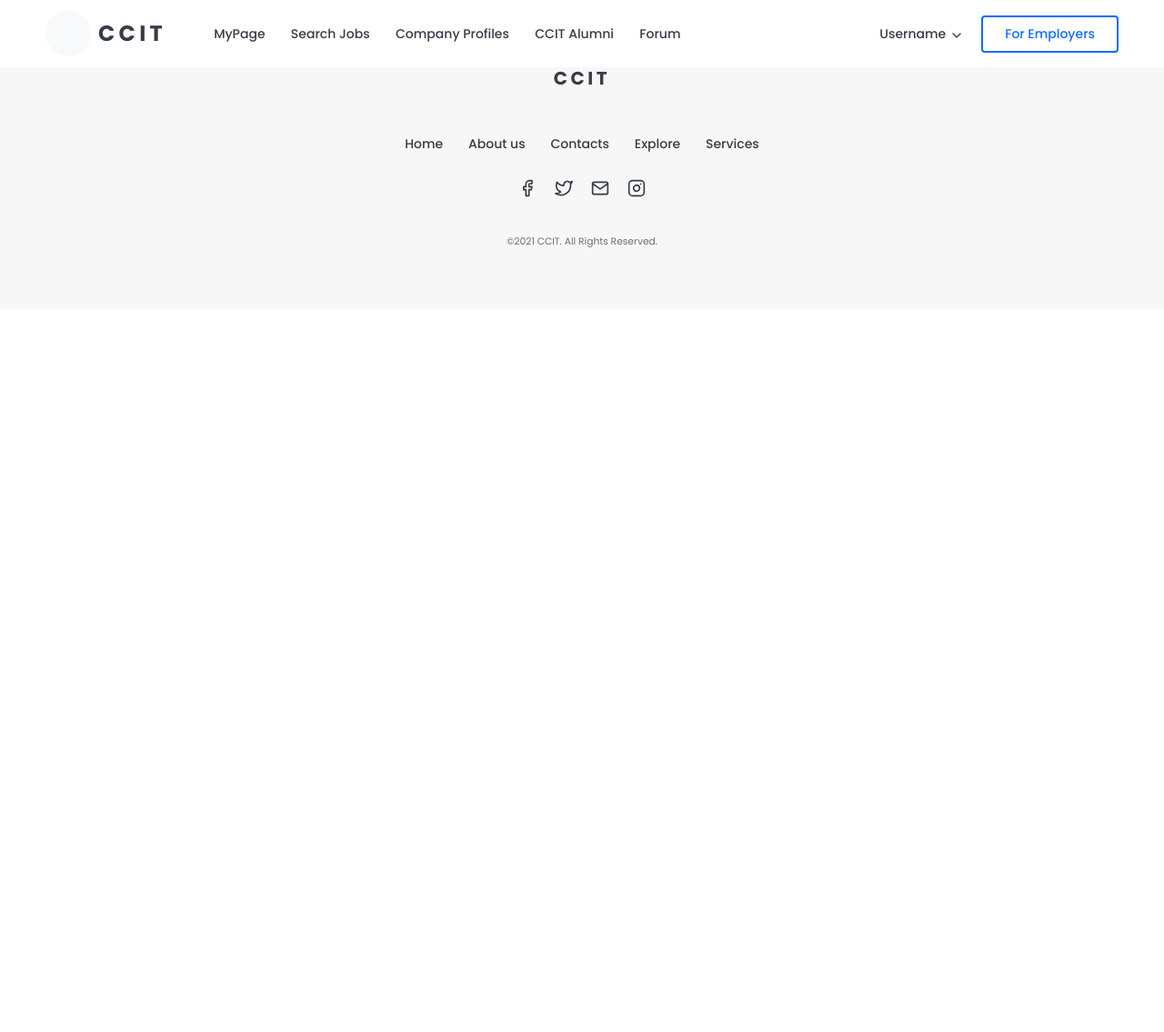
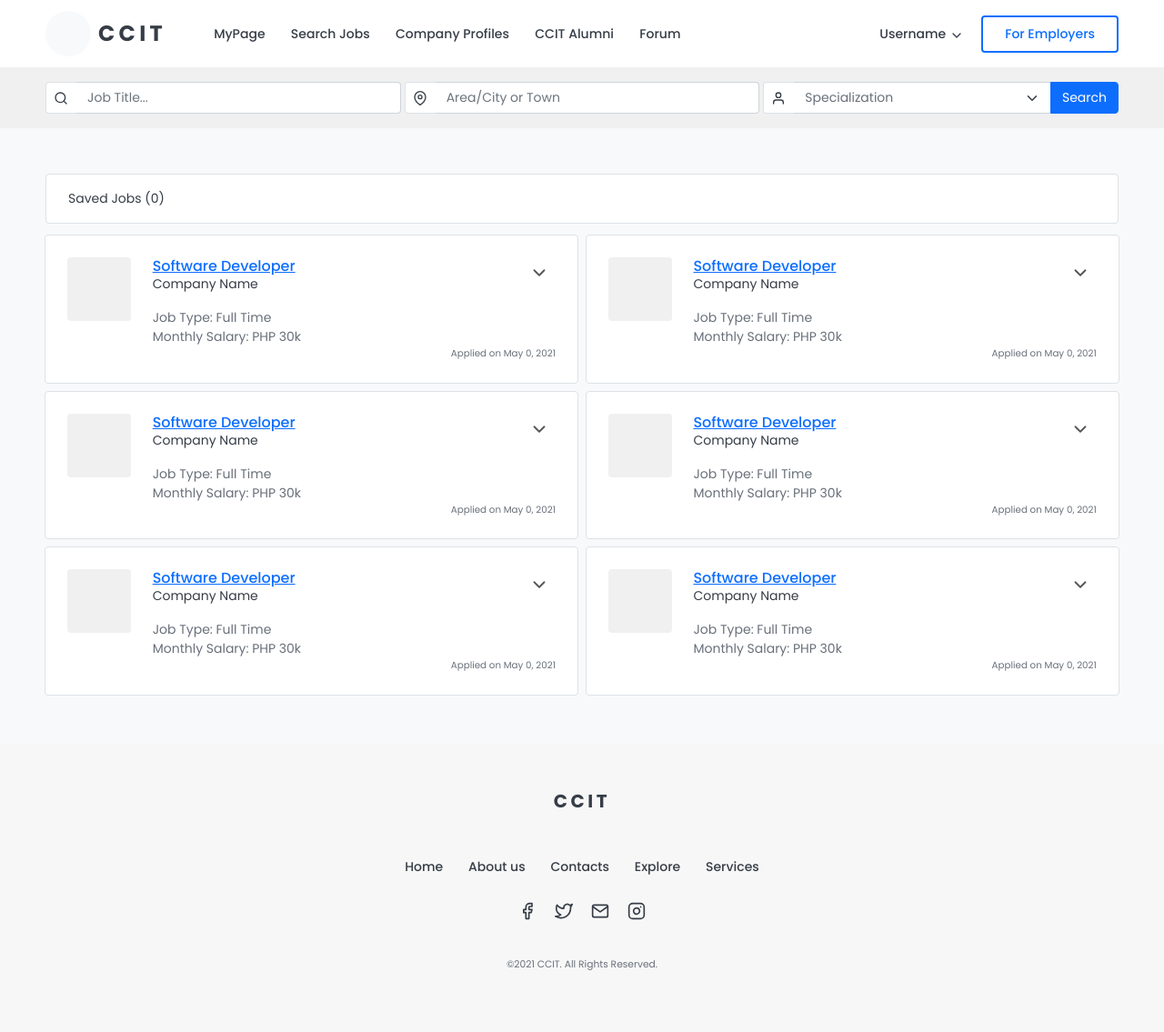
Before and after one commit to jrome-09/PortalProject, a PHP site: page /Candidate/bookmarks.php in a window 1280 px wide. Shown: the whole page at 91% size. Before the commit the page ends 272 px from the top, so only its background shows below. Run offline with PHP 8.4, Linux system fonts and the light colour scheme; some libraries are stand-ins or nearby versions.

Commit message:
Modifying Bookmarks

```diff
--- a/Candidate/bookmarks.php
+++ b/Candidate/bookmarks.php
@@ -1,6 +1,7 @@
 <?php
 require "../html/head.html";
 ?>
+
 <body>
 	<div id="spinner-wrapper" class="d-flex justify-content-center align-items-center">
 		<div class="spinner-border text-primary" role="status">
@@ -14,10 +15,90 @@ require "../html/head.html";
 	?>
 
 	<main>
-        Hello this is the bookmarks!
+		<div class="background-thicker-light">
+			<div class="max-width-container pb-3 mt-3">
+				<form action="#" class="mt-4">
+					<div class="d-flex align-items-center">
+						<div class="input-group flex-nowrap me-1">
+							<div class="border px-2 d-flex justify-content-center align-items-center border-end-0 rounded-start bg-white">
+								<span data-feather="search" class="color-black"></span>
+							</div>
+							<input type="text" class="form-control border-start-0 fontsize-14" placeholder="Job Title...">
+						</div>
+						<div class="input-group flex-nowrap me-1">
+							<div class="border px-2 d-flex justify-content-center align-items-center border-end-0 rounded-start bg-white">
+								<span data-feather="map-pin" class="color-black"></span>
+							</div>
+							<input type="text" class="form-control fontsize-14 border-start-0" placeholder="Area/City or Town">
+						</div>
+						<div class="input-group">
+							<div class="border px-2 d-flex justify-content-center align-items-center border-end-0 rounded-start bg-white">
+								<span data-feather="user" class="color-black"></span>
+							</div>
+							<select name="" id="searchSelect" class="form-select color-light border-start-0 fontsize-14">
+								<option selected>Specialization</option>
+								<option value="1">One</option>
+								<option value="2">Two</option>
+								<option value="3">Three</option>
+							</select>
+							<button class="btn btn-primary fontsize-14" type="button">Search</button>
+						</div>
+					</div>
+				</form>
+			</div>
+		</div>
+		<div class="bg-light">
+			<div class="max-width-container">
+				<div class="bg-white border rounded px-4 py-3 mb-2">
+					<p class="color-black fontsize-14 m-0">Saved Jobs (0)</p>
+				</div>
+				<div class="row" id="application-row-container">
+					<div class="col-md-6 p-1" id="multiply-application">
+						<div class="bg-white rounded border p-4 shadow-sm-hover">
+							<div class="row">
+								<div class="col-lg-2">
+									<div class="d-flex justify-content-start align-items-center">
+										<div class="image-container rounded background-thicker-light mb-2 d-block" style="height: 70px; width: 70px; min-width: 70px;">
+
+										</div>
+									</div>
+								</div>
+								<div class="col-lg-10">
+
+									<div class="btn-group float-end">
+										<button type="button" class="btn p-1 border-1 rounded-circle hover-text-primary hover-text-feather" data-bs-toggle="dropdown"><span data-feather="chevron-down" style="height: 22px; width: 22px;"></span></button>
+										<ul class="dropdown-menu mt-1 p-2">
+											<li><a href="#" class="dropdown-item rounded py-2 pe-5 color-light fontsize-14 font-400">Remove Bookmark</a></li>
+											<li><a href="#" class="dropdown-item rounded py-2 pe-5 color-light fontsize-14 font-400">Open in New Tab</a></li>
+										</ul>
+									</div>
+
+									<a href="#" onclick="ShowDetails()">
+										<h6 class="mb-0">Software Developer</h6>
+									</a>
+									<p class="color-black fontsize-14">Company Name</p>
+									<p class="color-light fontsize-14 mb-0">Job Type: Full Time</p>
+									<p class="color-light fontsize-14 mb-0">Monthly Salary: PHP 30k</p>
+									<p class="font-super--small color-light text-end m-0">Applied on May 0, 2021</p>
+								</div>
+							</div>
+						</div>
+					</div>
+				</div>
+				<script>
+					for (i = 0; i < 5; i++) {
+						const Mydiv = document.getElementById("multiply-application");
+						var divclone = Mydiv.cloneNode(true);
+						var parentcon = document.getElementById("application-row-container");
+						parentcon.appendChild(divclone);
+					}
+				</script>
+			</div>
+		</div>
 	</main>
 
 	<?php
+	require "../Jobs/details.php";
 	require "../html/footer.html";
 	?>
 	<script src="//cdnjs.cloudflare.com/ajax/libs/ScrollMagic/2.0.7/ScrollMagic.min.js"></script>
--- a/Candidate/candidate-navigation.php
+++ b/Candidate/candidate-navigation.php
@@ -32,7 +32,7 @@
 					<ul class="dropdown-menu mt-1 p-2">
 						<li><a href="#" class="dropdown-item rounded py-2 pe-5 color-light fontsize-14 font-400">User Profile</a></li>
 						<li><a href="../../PortalProject/Candidate/job-applications.php" class="dropdown-item rounded py-2 pe-5 color-light fontsize-14 font-400">Job Applications</a></li>
-						<li><a href="#" class="dropdown-item rounded py-2 pe-5 color-light fontsize-14 font-400">Bookmarks</a></li>
+						<li><a href="../Candidate/bookmarks.php" class="dropdown-item rounded py-2 pe-5 color-light fontsize-14 font-400">Bookmarks</a></li>
 						<li><a href="#" class="dropdown-item rounded py-2 pe-5 color-light fontsize-14 font-400">Logout</a></li>
 					</ul>
 				</div>
--- a/Candidate/candidate.php
+++ b/Candidate/candidate.php
@@ -106,7 +106,7 @@ require "../html/head.html";
                         </div>
                     </a>
                     <div class="text-end mt-4">
-                        <a href="#" type="button" class="btn btn-primary font-500 fontsize-14">Open Bookmarks</a>
+                        <a href="bookmarks.php" type="button" class="btn btn-primary font-500 fontsize-14">Open Bookmarks</a>
                     </div>
                 </div>
 
--- /dev/null
+++ b/Jobs/details.php
@@ -0,0 +1,130 @@
+<style>
+    #job-details {
+        position: fixed;
+        top: -100px;
+        left: 0;
+        right: 0;
+        z-index: 10;
+        height: 550px;
+        overflow: scroll;
+        overflow-x: hidden;
+        visibility: hidden;
+        opacity: 0;
+        transition: 0.8s;
+
+    }
+
+    @keyframes desc-visible {
+        0% {
+            top: -100%;
+            opacity: 0;
+        }
+
+        60% {
+            top: 5.5rem;
+        }
+
+        100% {
+            visibility: visible;
+            top: 5rem;
+            opacity: 100%;
+        }
+    }
+
+    #job-details.visible {
+        visibility: visible;
+        top: 5rem;
+        opacity: 100%;
+        animation-name: desc-visible;
+        animation-duration: 0.8s;
+    }
+
+    #x {
+        height: 24px;
+        width: 24px;
+        transition: 0.4s;
+    }
+</style>
+<div class="max-width-container-sm px-3 py-1 border-top border-bottom" id="job-details">
+    <div class=" p-5 bg-white rounded mb-2 border shadow">
+        <div class="d-flex justify-content-end">
+            <span data-feather="x" class="color-black hover-text-primary" id="x" onclick="ShowDetails()"></span>
+        </div>
+        <div class="row">
+            <div class="col-lg-9">
+                <div class="image-container rounded border bg-light mb-2" style="height: 70px; width: 70px;"></div>
+                <h5 class="color-black mb-0">Software Developer</h5>
+                <p class="color-black fontsize-14">Company Name</p>
+                <p class="color-light fontsize-14 m-0">Salary: PHP 30k-50k Monthly</p>
+                <p class="color-light fontsize-14 m-0">Address: Vigan City Ilocos Sur</p>
+                <p class="color-light fontsize-14">Date Posted: May 1, 2021</p>
+            </div>
+            <div class="col-lg-3 d-flex flex-column justify-content-center ">
+                <div class="btn btn-primary my-2 font-500 py-2 fontsize-14 shadow-sm-hover">Apply now</div>
+                <div class="btn btn-light border my-2 px-1 py-2 fontsize-14 color-black shadow-sm-hover hover-text-primary hover-text-feather"><span data-feather="bookmark"></span> Remove to Bookmarks</div>
+            </div>
+        </div>
+    </div>
+    <div class=" p-5 bg-white rounded border shadow">
+        <p class="fontsize-14 font-400 color-black">Job Highlights</p>
+        <ol class="mb-5">
+            <li class="bullets fontsize-13 color-black mb-1">Job Highlight 1</li>
+            <li class="bullets fontsize-13 color-black mb-1">Job Highlight 2</li>
+            <li class="bullets fontsize-13 color-black mb-1">Job Highlight 3</li>
+        </ol>
+        <p class="font-400 fontsize-14 color-black">Job Details</p>
+        <p class="font-500 fontsize-14 color-black">Job Requirements:</p>
+        <ol>
+            <li class="bullets fontsize-13 color-black mb-1">Fluent in programming language such as C#, ASP.NET.</li>
+            <li class="bullets fontsize-13 color-black mb-1">Fluent in scripting HTML, CSS and JavaScript.</li>
+            <li class="bullets fontsize-13 color-black mb-1">Fluent in MS SQL database and SQL syntax.</li>
+            <li class="bullets fontsize-13 color-black mb-1">Fluent in relevant development software, particularly, Visual Studio, MS SQL.</li>
+            <li class="bullets fontsize-13 color-black mb-1">Experience applying theories related to web, database, interactive and mobile application.</li>
+            <li class="bullets fontsize-13 color-black mb-1">Understanding of basic designing tools such as Photoshop and Illustrator.</li>
+            <li class="bullets fontsize-13 color-black mb-1">Good communication skills.</li>
+            <li class="bullets fontsize-13 color-black mb-1">Ability to manage multiple timelines.</li>
+            <li class="bullets fontsize-13 color-black mb-1">Highly creative in thinking, concepts and designs.</li>
+            <li class="bullets fontsize-13 color-black mb-1">No specific paper qualification is required; anyone with the passion and the above requirement may apply.</li>
+        </ol>
+        <p class="font-500 fontsize-14 color-black">Job Responsibilities/Duties:</p>
+        <ol class="mb-5">
+            <li class="bullets fontsize-13 color-black mb-1">Develop web, interactive, mobile and robotics applications.</li>
+            <li class="bullets fontsize-13 color-black mb-1">Work collaboratively to create design & development concepts.</li>
+            <li class="bullets fontsize-13 color-black mb-1">Collaborate with internal departments to ensure your development are consistent with corporate guidelines.</li>
+            <li class="bullets fontsize-13 color-black mb-1">Translate concepts into actual implementation with a focus on usability and speed.</li>
+            <li class="bullets fontsize-13 color-black mb-1">Handle all software and web development work.</li>
+            <li class="bullets fontsize-13 color-black mb-1">Manage and meet project deadline</li>
+        </ol>
+        <p class="font-500 fontsize-14">Additional Information</p>
+        <p class="fontsize-13 colorblack">Lorem, ipsum dolor sit amet consectetur adipisicing elit. Quaerat nesciunt nobis error. Deserunt voluptas commodi ratione. Dolor necessitatibus quo excepturi quasi obcaecati accusantium inventore assumenda omnis, tempora neque quibusdam quis.</p>
+        <div class="row">
+            <div class="col-md-6">
+                <p class="fontsize-14 font-500 color-black m-0">Career Level</p>
+                <p class="fontsize-13 color-black">Entry Level</p>
+                <p class="fontsize-14 font-500 color-black m-0">Job Type</p>
+                <p class="fontsize-13 color-black">Full Time</p>
+            </div>
+            <div class="col-md-6">
+                <p class="fontsize-14 font-500 color-black m-0">Qualification</p>
+                <p class="fontsize-13 color-black">Diploma, Advanced/Higher/Graduate Diploma</p>
+                <p class="fontsize-14 font-500 color-black m-0">Job Specializations</p>
+                <p class="fontsize-13 color-black">Computer/Information Technology, IT-Software</p>
+            </div>
+        </div>
+        <div class="d-flex justify-content-end mt-5">
+            <a href="#" type="button" class="btn btn-primary px-4 font-500 fontsize-14">Open in New Tab</a>
+        </div>
+    </div>
+</div>
+
+<script>
+    $(document).mouseup(function(e) {
+        const id = document.getElementById('job-details');
+        if (id.classList.contains('visible')) {
+            var container = $("#job-details");
+            if (!container.is(event.target) && !container.has(event.target).length) {
+                ShowDetails()
+            }
+        }
+    });
+</script>
--- a/css/style.css
+++ b/css/style.css
@@ -43,6 +43,13 @@ input[type=number] {
 .max-width-container{
     width: 100%;
     max-width: 1280px;
+    padding: 50px;
+    margin: auto;
+}
+
+.max-width-container-sm{
+    width: 100%;
+    max-width: 1000px;
     padding: 50px;
     margin: auto;
 }
--- a/javascript/onclick.js
+++ b/javascript/onclick.js
@@ -16,3 +16,8 @@ function ShowEmpLoginForm(){
     form_id.classList.toggle("visible");
     blur_id.classList.toggle("blur");
 }
+
+function ShowDetails(){
+    const form_id = document.getElementById('job-details');
+    form_id.classList.toggle("visible");
+}
```
Lines whose indentation alone changed are shown as unchanged.
